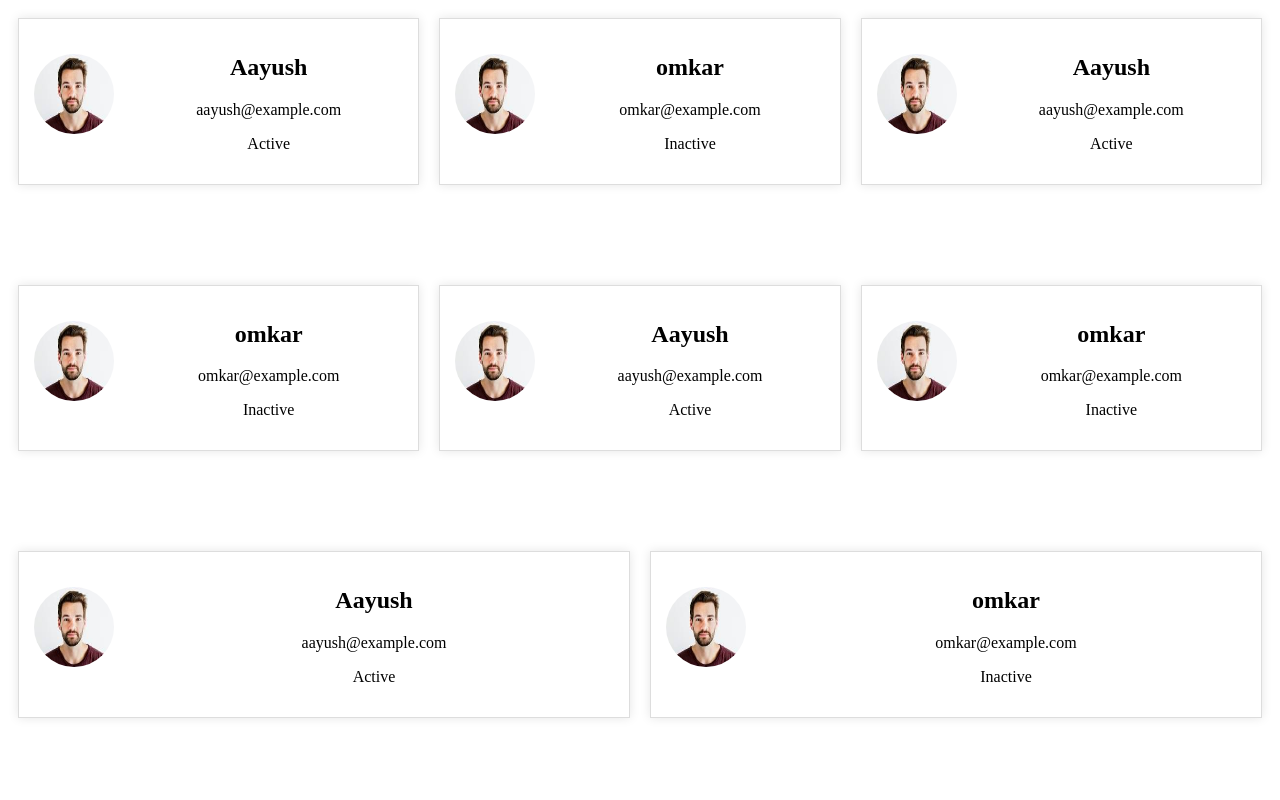
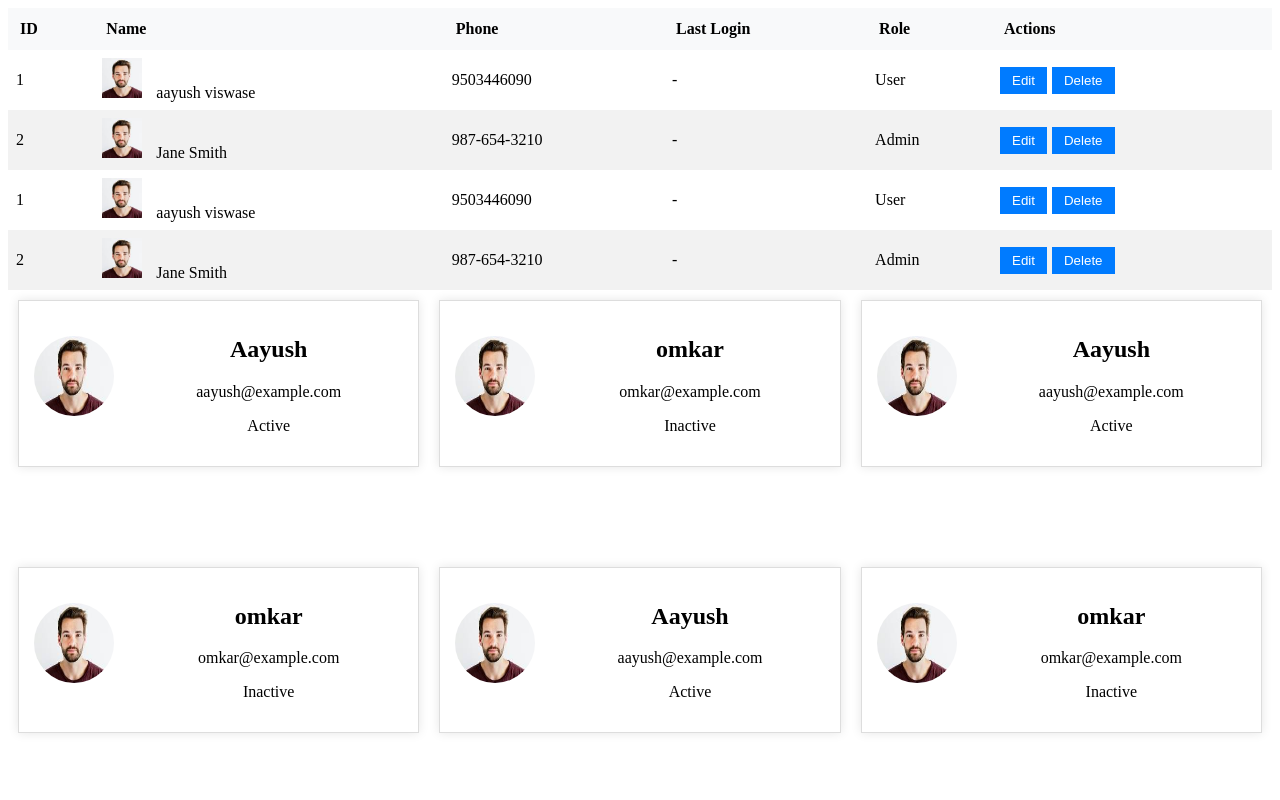
Before and after one commit to aayushV-ht/Angular_assignment, an Angular app in the folder my-app/: page / in a window 1280 px wide. Shown: the top 800 px of the page. Built offline with nearby package versions, Linux system fonts and the light colour scheme.

Commit message:
user list

```diff
--- /dev/null
+++ b/my-app/src/app/MainSection/User-List/user-list/user-list.component.css
@@ -0,0 +1,55 @@
+/* Add this CSS to your component's CSS file or a global CSS file */
+
+table {
+    width: 100%;
+    border-collapse: collapse;
+    border-spacing: 0;
+  }
+
+thead {
+    background-color: #f8f9fa;
+
+  }
+
+  thead th {
+    padding: 12px;
+    text-align: left;
+  }
+
+  tbody tr:nth-child(even) {
+    background-color: #f2f2f2;
+    vertical-align: middle;
+    text-align: left;
+  }
+
+  tbody td {
+    padding: 8px;
+    text-align: left;
+    vertical-align: middle;
+  }
+
+  tbody td img {
+    width: 40px;
+    height: 40px;
+    align-self: left;
+    margin-right: 10px;
+    object-fit: cover;
+  }
+
+  tbody td:last-child {
+    text-align: left;
+  }
+
+  button {
+    align-self: start;
+    padding: 6px 12px;
+    margin-right: 5px;
+    background-color: #007bff;
+    color: white;
+    border: none;
+    cursor: pointer;
+  }
+
+  button:hover {
+    background-color: #0056b3;
+  }
--- /dev/null
+++ b/my-app/src/app/MainSection/User-List/user-list/user-list.component.html
@@ -0,0 +1,28 @@
+<span class="user-list-container">
+
+    <table>
+        <thead>
+            <tr>
+                <th>ID</th>
+                <th>Name</th>
+                <th>Phone</th>
+                <th>Last Login</th>
+                <th>Role</th>
+                <th>Actions</th>
+            </tr>
+        </thead>
+        <tbody>
+            <tr *ngFor="let user of users">
+                <td>{{ user.id }}</td>
+                <td><img src="./assets/user.jpeg" alt="User Image"> {{ user.firstName }} {{ user.lastName }}</td>
+                <td>{{ user.phone }}</td>
+                <td>{{ user.last_login }}</td>
+                <td>{{ user.role }}</td>
+                <td>
+                    <button (click)="editUser(user)">Edit</button>
+                    <button (click)="deleteUser(user)">Delete</button>
+                </td>
+            </tr>
+        </tbody>
+    </table>
+</span>
--- /dev/null
+++ b/my-app/src/app/MainSection/User-List/user-list/user-list.component.ts
@@ -0,0 +1,30 @@
+import { Component, OnInit } from '@angular/core';
+
+@Component({
+  selector: 'app-user-list',
+  templateUrl: './user-list.component.html',
+  styleUrls: ['./user-list.component.css']
+})
+export class UserListComponent implements OnInit {
+  users = [
+    { id: 1, firstName: 'aayush', lastName: 'viswase', phone: '9503446090', last_login: '-', role: 'User' },
+    { id: 2, firstName: 'Jane', lastName: 'Smith', phone: '987-654-3210', last_login: '-', role: 'Admin' },
+    { id: 1, firstName: 'aayush', lastName: 'viswase', phone: '9503446090', last_login: '-', role: 'User' },
+    { id: 2, firstName: 'Jane', lastName: 'Smith', phone: '987-654-3210', last_login: '-', role: 'Admin' },
+
+  ];
+  editUser(user: any) {
+    // Implement edit user functionality here
+    console.log('Edit user:', user);
+  }
+
+  deleteUser(user: any) {
+    // Implement delete user functionality here
+    console.log('Delete user:', user);
+  }
+
+  constructor() { }
+
+  ngOnInit(): void {
+  }
+}
--- a/my-app/src/app/MainSection/user-card/user-card.component.css
+++ b/my-app/src/app/MainSection/user-card/user-card.component.css
@@ -3,16 +3,16 @@
 .user-card-container {
     display: flex;
     flex-wrap: wrap;
-    justify-content: center; /* Center align cards horizontally */
-    align-items: flex-start; /* Align cards to the top */
-    height: 100vh; /* Set container height to viewport height */
+    justify-content: center;
+    align-items: flex-start;
+    height: 100vh;
   }
 
   .card {
     border: 1px solid #ddd;
     padding: 15px;
     margin: 10px;
-    width: calc(33.33% - 20px); /* Display three cards per row */
+    width: calc(33.33% - 20px);
     box-shadow: 0px 0px 10px rgba(0, 0, 0, 0.1);
     display: flex;
     align-items: center;
@@ -34,20 +34,19 @@
   }
 
   .card-info {
-    flex-grow: 1; /* Expand info to fill available space */
+    flex-grow: 1;
     text-align: left;
     text-align: center;
   }
 
-  /* Media query for mobile view (1 card per row) */
   @media screen and (max-width: 767px) {
     .card {
       width: calc(100% - 20px);
     }
     .card-content {
-      flex-direction: column; /* Stack image and info in mobile view */
+      flex-direction: column;
     }
     .card-image img {
-      margin-right: 0; /* Remove spacing in mobile view */
+      margin-right: 5px;
     }
   }
--- a/my-app/src/app/MainSection/user-card/user-card.component.html
+++ b/my-app/src/app/MainSection/user-card/user-card.component.html
@@ -1,14 +1,14 @@
-<div class="user-card-container" fxLayout="row wrap" fxLayout.xs="column">
-    <div class="card" fxFlex="calc(33.33% - 20px)" *ngFor="let user of users">
+<span class="user-card-container" fxLayout="row wrap" fxLayout.xs="column">
+    <span class="card" fxFlex="calc(33.33% - 20px)" *ngFor="let user of users">
         <div class="card-content">
-            <div class="card-image">
+            <span class="card-image">
                 <img src="./assets/user.jpeg" alt="User Image">
-            </div>
+            </span>
             <div class="card-info">
                 <h2>{{ user.name }}</h2>
                 <p>{{ user.email }}</p>
                 <p>{{ user.active ? 'Active' : 'Inactive' }}</p>
             </div>
         </div>
-    </div>
-</div>
+    </span>
+</span>
--- a/my-app/src/app/MainSection/user-card/user-card.component.ts
+++ b/my-app/src/app/MainSection/user-card/user-card.component.ts
@@ -15,7 +15,7 @@ export class UserCardComponent implements OnInit {
     { id: 2, name: 'omkar', active: false, email: 'omkar@example.com' },
     { id: 3, name: 'Aayush', active: true, email: 'aayush@example.com' },
     { id: 4, name: 'omkar', active: false, email: 'omkar@example.com' },
-    // Add more user data here
+
   ];
 
   constructor() { }
--- a/my-app/src/app/app.component.html
+++ b/my-app/src/app/app.component.html
@@ -1 +1,2 @@
+<app-user-list></app-user-list>
 <app-user-card></app-user-card>
--- a/my-app/src/app/app.module.ts
+++ b/my-app/src/app/app.module.ts
@@ -6,11 +6,13 @@ import { FlexLayoutModule } from '@angular/flex-layout'; // Import FlexLayoutMod
 import { AppRoutingModule } from './app-routing.module';
 import { AppComponent } from './app.component';
 import { UserCardComponent } from './MainSection/user-card/user-card.component';
+import { UserListComponent } from './MainSection/User-List/user-list/user-list.component';
 
 @NgModule({
   declarations: [
     AppComponent,
-    UserCardComponent
+    UserCardComponent,
+    UserListComponent
   ],
   imports: [
     BrowserModule,
--- a/my-app/tsconfig.json
+++ b/my-app/tsconfig.json
@@ -1,4 +1,3 @@
-/* To learn more about this file see: https://angular.io/config/tsconfig. */
 {
   "compileOnSave": false,
   "compilerOptions": {
```
Also changed, not shown: 1 other file (tests, documents, lock files or other folders).
